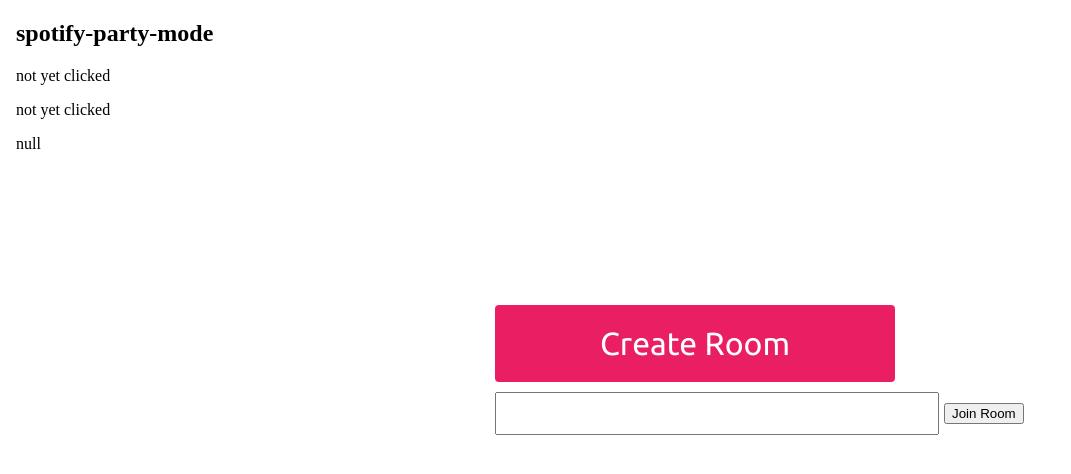
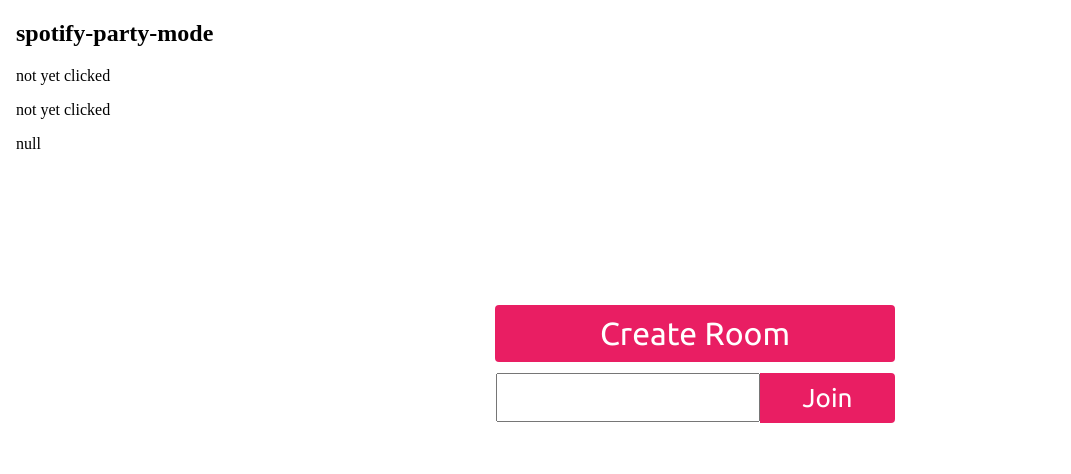
Before and after one commit to aandycen/spotify-party-mode, an Angular app in the folder spotify-party-mode/: page / in a window 1280 px wide. Shown: the top 474 px of the page, without its empty margins (0-1071 px from the left). Built offline with nearby package versions, Linux system fonts and the light colour scheme.

Commit message:
css for join button and text box

```diff
--- a/spotify-party-mode/src/app/index/index.component.css
+++ b/spotify-party-mode/src/app/index/index.component.css
@@ -15,7 +15,7 @@
   text-align: center;
   font-family: 'Ubuntu', sans-serif;
   font-size: 32px;
-  padding: 20px;
+  padding: 10px;
   width: 400px;
   transition: all 0.5s;
   cursor: pointer;
@@ -47,9 +47,52 @@
   right: 0;
 }
 
+button.button2 {
+  display: inline-block;
+  border-radius: 0px 4px 4px 0px;
+  background-color: #E91E63;
+  border: none;
+  color: #FFFFFF;
+  text-align: center;
+  font-family: 'Ubuntu', sans-serif;
+  font-size: 26px;
+  padding: 8px;
+  height: 50px;
+  width: 135px;
+  transition: all 0.5s;
+  cursor: pointer;
+  margin: 5px 5px 5px 0px;
+}
+
+.button2 span {
+  cursor: pointer;
+  display: inline-block;
+  position: relative;
+  transition: 0.5s;
+}
+
+.button2 span:after {
+  content: '\00bb';
+  position: absolute;
+  opacity: 0;
+  top: 0;
+  right: -20px;
+  transition: 0.5s;
+}
+
+.button2:hover span {
+  padding-right: 25px;
+}
+
+.button2:hover span:after {
+  opacity: 1;
+  right: 0;
+}
+
 input {
   padding: 20px;
-  width: 400px;
+  width: 220px;
+  height: 21px;
   padding: 12px 20px;
-  margin: 5px;
+  margin: 6px 0px 6px 6px;
 }
--- a/spotify-party-mode/src/app/index/index.component.html
+++ b/spotify-party-mode/src/app/index/index.component.html
@@ -8,6 +8,6 @@
 <button class="button" style="vertical-align:middle" (click)="onCreateClick()"><span>Create Room</span></button>
 <br>
 <input (keyup)="onKey($event)">
-<button (click)="onJoinClick()">Join Room</button>
+<button class="button2" style="vertical-align:middle" (click)="onJoinClick()"><span>Join</span></button>
 </div>
 </body>
```
